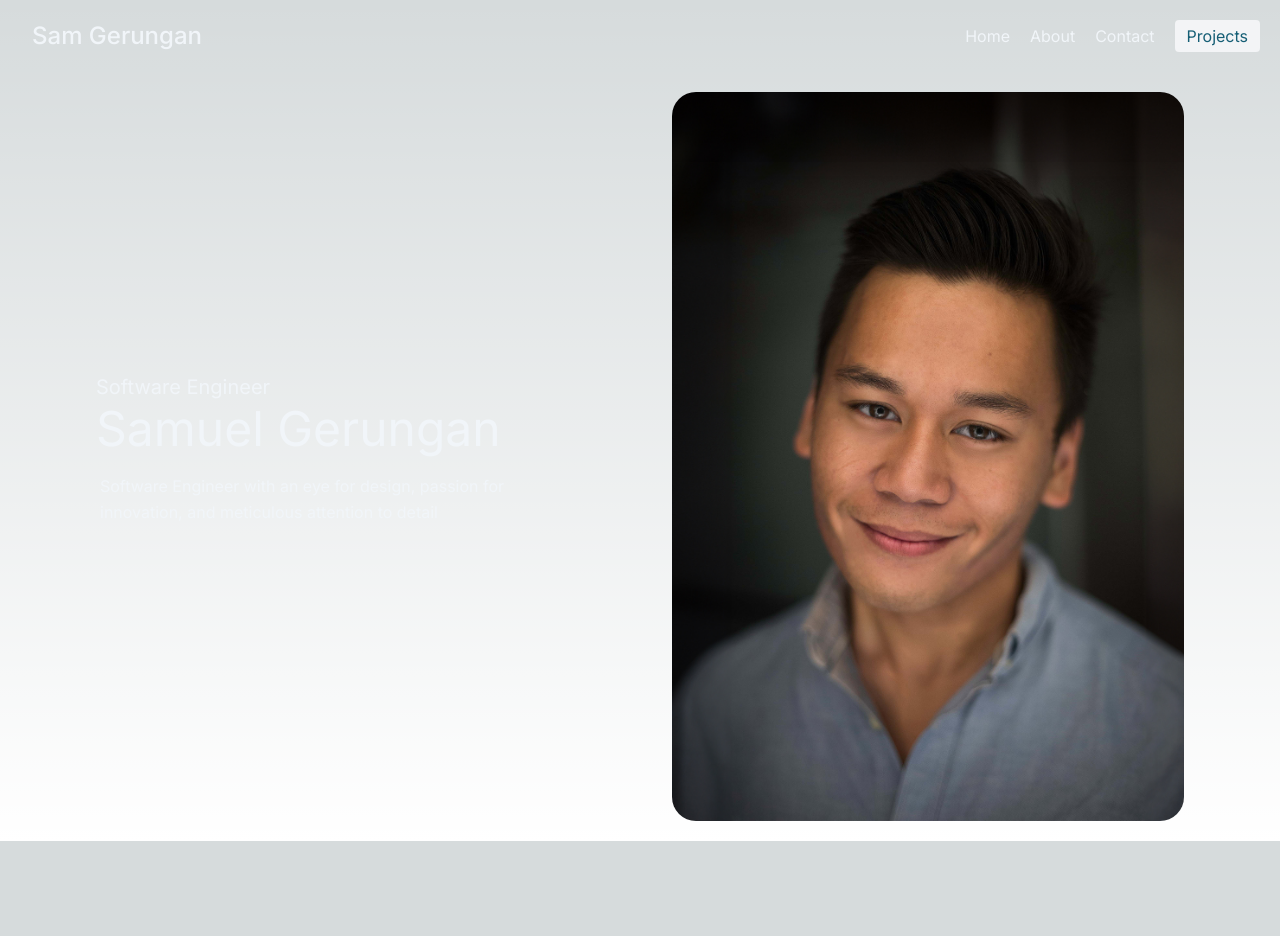
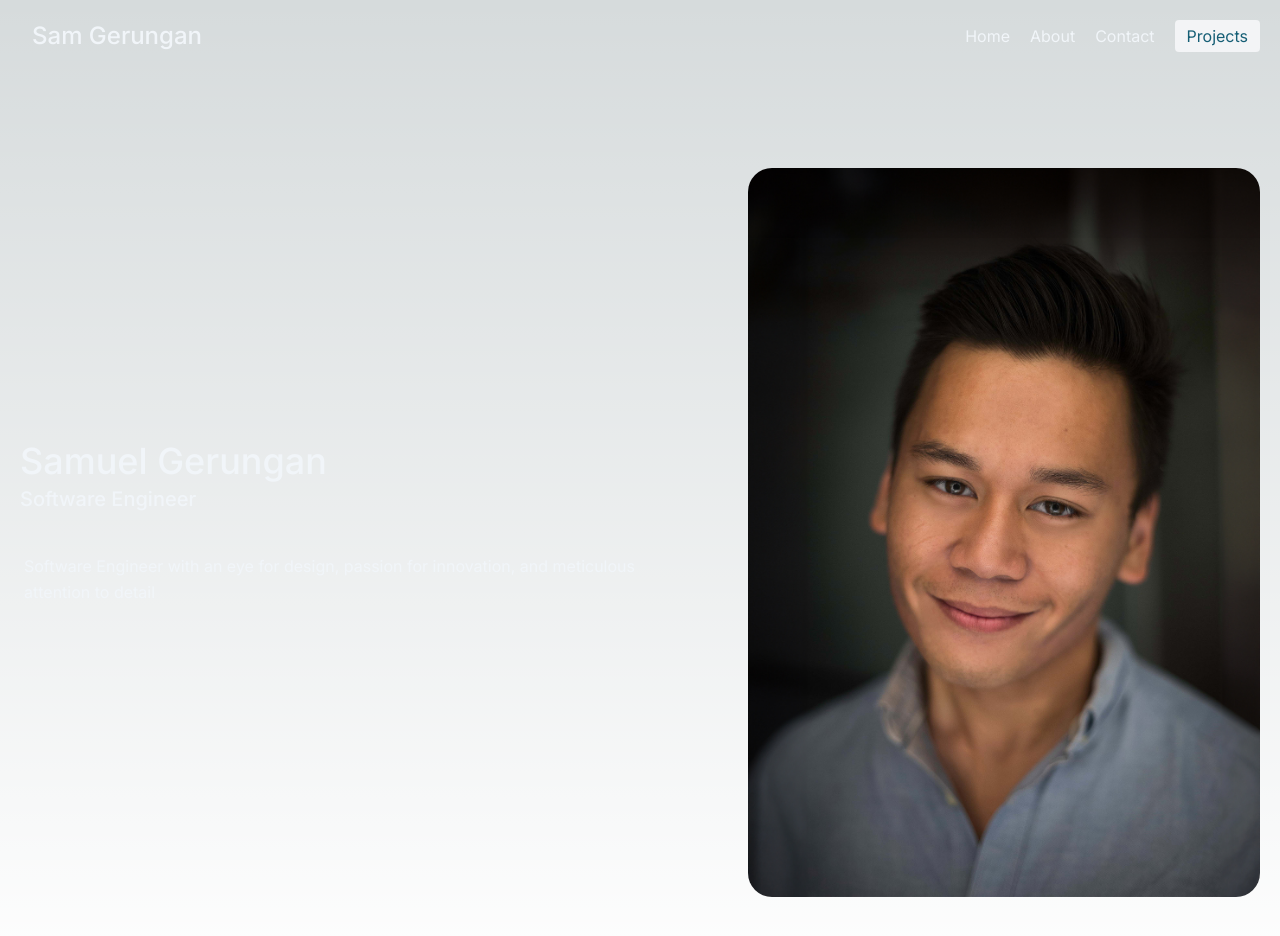
Before and after one commit to Sam-T-G/sam-modern-portfolio, a Next.js app: page / in a window 1280 px wide. Shown: the top 936 px of the page. Before the commit the page ends 841 px from the top, so only its background shows below. Built offline with nearby package versions, Linux system fonts and the light colour scheme.

Commit message:
Update page.tsx

```diff
--- a/src/app/page.tsx
+++ b/src/app/page.tsx
@@ -26,10 +26,12 @@ const Home = () => {
       </header>
 
       <main className="text-slate-100 body-font">
-        <div className="container mx-auto flex flex-wrap py-5 px-24 md:flex-row flex-col items-center">
+        <div className="container mx-auto flex px-5 py-24 md:flex-row flex-col items-center">
           <div className="lg:flex-grow md:w-1/2 lg:pr-24 md:pr-16 flex flex-col md:items-start md:text-left mb-16 md:mb-0 items-center text-center">
-            <p className="hidden lg:block text-xl my-1">Software Engineer</p>
-            <h1 className="text-5xl">Samuel Gerungan</h1>
+            <h1 className="title-font sm:text-4xl text-5xl mb-4 font-medium">
+              Samuel Gerungan
+              <p className="hidden lg:block text-xl my-1">Software Engineer</p>
+            </h1>
             <p className="my-5 leading-relaxed ml-1">
               Software Engineer with an eye for design, passion for innovation,
               and meticulous attention to detail
```
